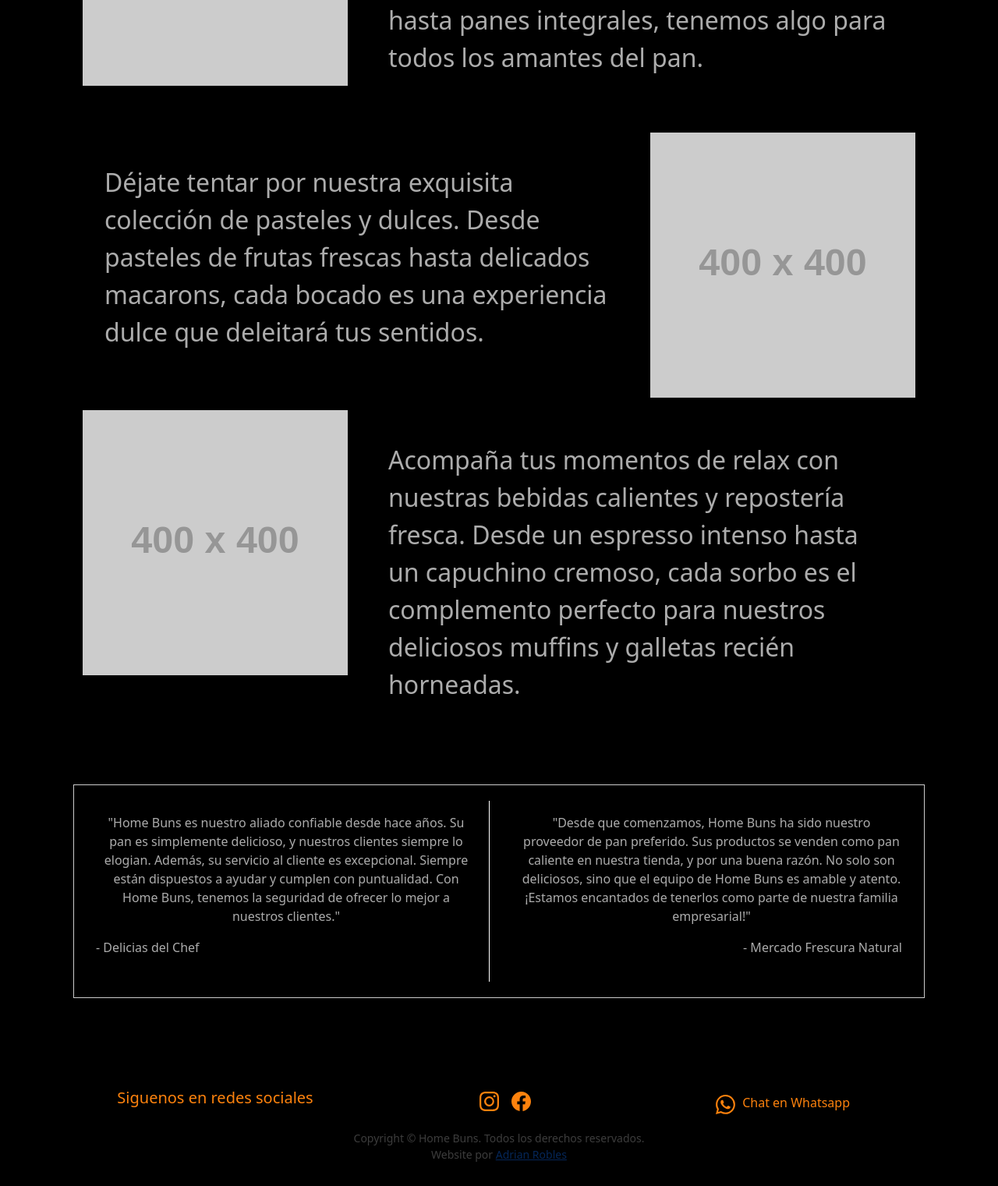
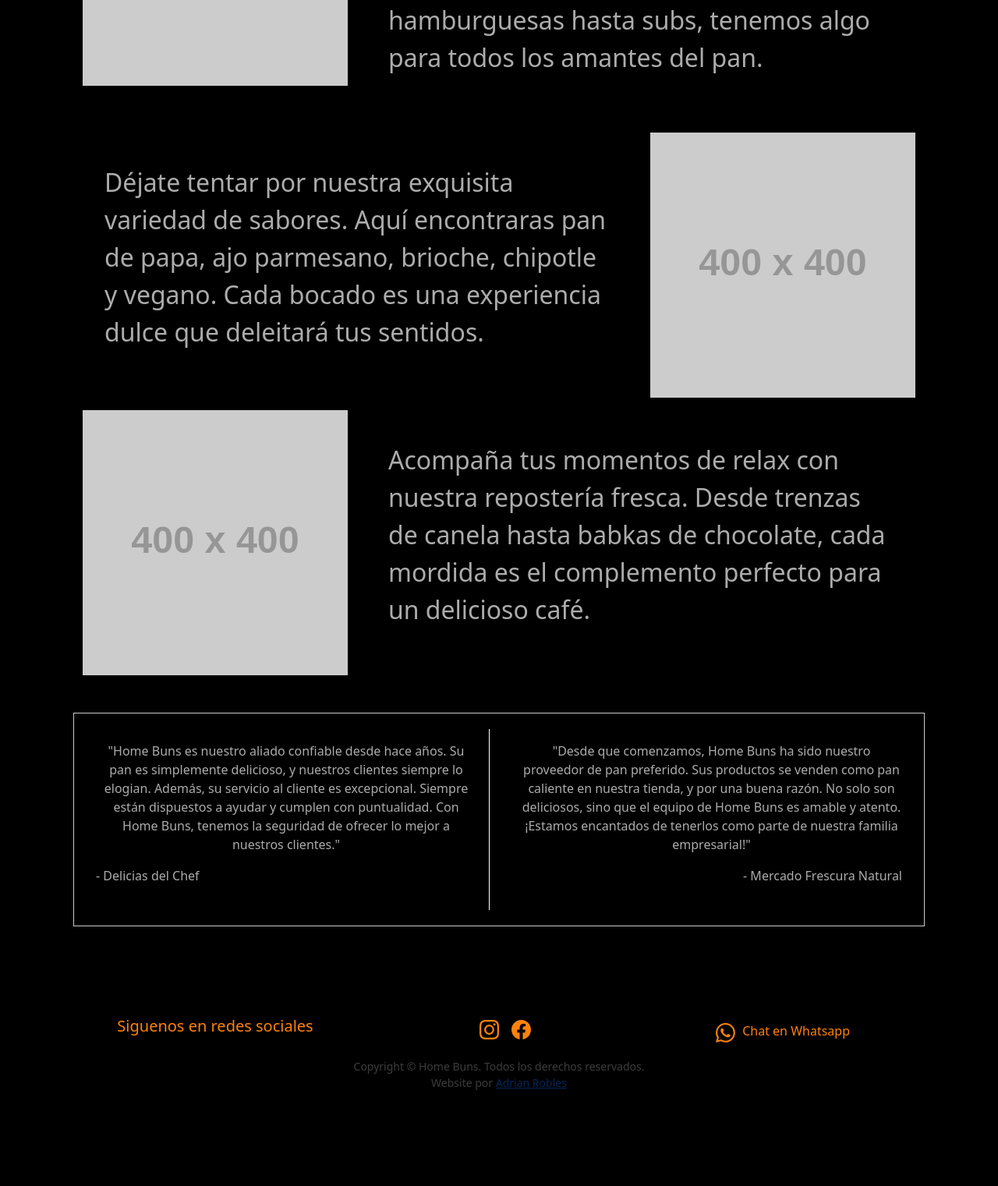
Before and after one commit to homebuns/homebunscr, a Jekyll site: the page built from index.html, in a window 1280 px wide. Shown: the part 962-2483 px from the top of the page at 78% size. Built offline with Jekyll 4.4.1, drawn with Linux system fonts in a browser that asks for light colours; some web fonts are replaced; a script that is not in the unit is left out; after the commit the page ends 2391 px from its top, so only the background shows below that; some of the changed text lies outside the part shown.

```diff
--- a/assets/css/theme.scss
+++ b/assets/css/theme.scss
@@ -267,6 +267,12 @@
     opacity: 1;
   }
 
+  /* Services */
+  .service-item {
+    text-transform: uppercase;
+  }
+
+
 /* QUIENESSOMOS */
 
 .about-us-intro {
--- a/index.html
+++ b/index.html
@@ -25,15 +25,14 @@
     <div class="col-md-8 description-item">
       <p>Descubre nuestra selección diaria de panes artesanales,
         horneados con ingredientes frescos y amor por la tradición.
-        Desde baguettes crujientes hasta panes integrales, tenemos algo para
+        Desde panes para hamburguesas hasta subs, tenemos algo para
         todos los amantes del pan.</p>
     </div>
   </div>
   <div class="row mb-3">
     <div class="col-md-8 description-item">
-      <p>Déjate tentar por nuestra exquisita colección de pasteles y
-        dulces. Desde pasteles de frutas frescas hasta delicados macarons,
-        cada bocado es una experiencia dulce que deleitará tus sentidos.</p>
+      <p>Déjate tentar por nuestra exquisita variedad de sabores. Aquí encontraras pan de papa, ajo parmesano, brioche, chipotle y vegano.
+        Cada bocado es una experiencia dulce que deleitará tus sentidos.</p>
     </div>
     <div class="col-md-4">
       <img src="https://via.placeholder.com/400" alt="Image 2" class="img-fluid">
@@ -44,10 +43,8 @@
       <img src="https://via.placeholder.com/400" alt="Image 3" class="img-fluid">
     </div>
     <div class="col-md-8 description-item">
-      <p>Acompaña tus momentos de relax con nuestras bebidas calientes y
-        repostería fresca. Desde un espresso intenso hasta un capuchino
-        cremoso, cada sorbo es el complemento perfecto para nuestros deliciosos
-        muffins y galletas recién horneadas.</p>
+      <p>Acompaña tus momentos de relax con nuestra repostería fresca. Desde trenzas de canela hasta babkas de chocolate, cada mordida es el complemento perfecto
+        para un delicioso café.</p>
     </div>
   </div>
 </div>
```
Also changed, not shown: pages/productos.html (+14 -0 lines).
